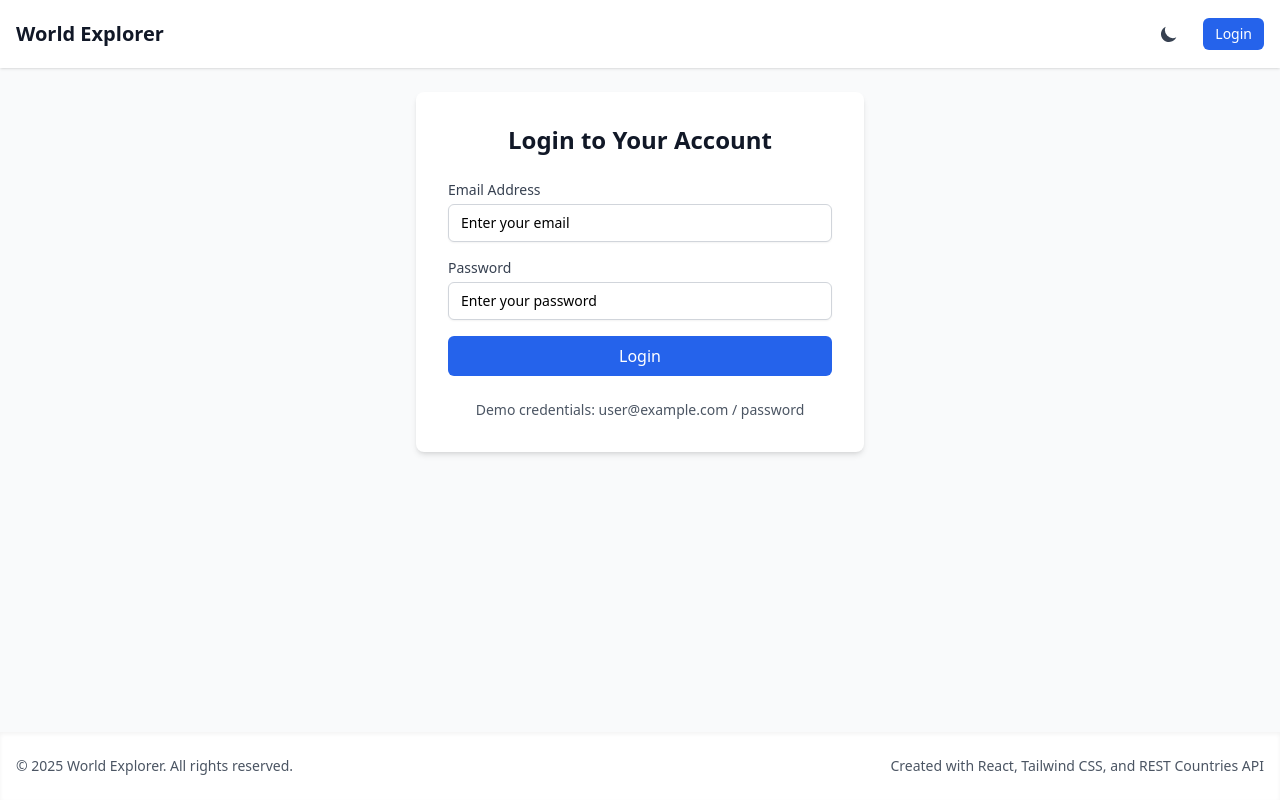
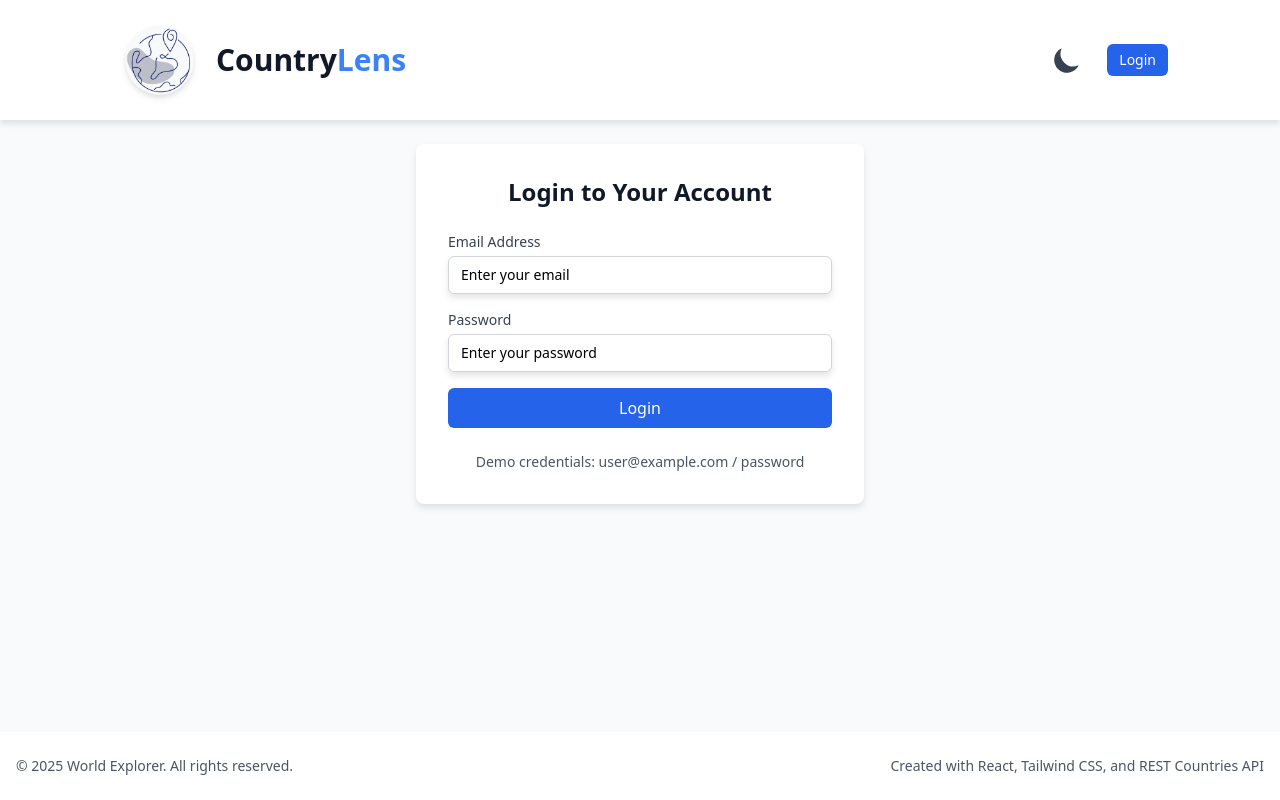
Before and after one commit to Pradi-Hub/CountryLens, a React (Vite) app in the folder country-lens/: page /login in a window 1280 px wide. Built offline with nearby package versions, Linux system fonts and the light colour scheme.

Commit message:
changes made in header

```diff
--- a/country-lens/index.html
+++ b/country-lens/index.html
@@ -2,7 +2,7 @@
 <html lang="en">
   <head>
     <meta charset="UTF-8" />
-    <link rel="icon" type="image/svg+xml" href="/vite.svg" />
+    <link rel="icon" type="image/svg+xml" href="./src/assets/countryLens2.png"/>
     <meta name="viewport" content="width=device-width, initial-scale=1.0" />
     <title>CountryLens</title>
   </head>
--- a/country-lens/src/components/countries/CountryCard.jsx
+++ b/country-lens/src/components/countries/CountryCard.jsx
@@ -26,7 +26,7 @@ const CountryCard = ({ country }) => {
     return (
         <Link
             to={`/country/${country.cca3}`}
-            className="bg-white dark:bg-gray-800 rounded-lg overflow-hidden shadow-md hover:shadow-lg transition-shadow"
+            className="bg-white dark:bg-gray-800 rounded-lg overflow-hidden shadow-light-shadow dark:shadow-dark-shadow hover:shadow-lg transform transition-all duration-300 hover:scale-105 cursor-pointer"
         >
             <div className="h-40 overflow-hidden">
                 <img
@@ -45,7 +45,7 @@ const CountryCard = ({ country }) => {
                     {user && (
                         <button
                             onClick={handleFavoriteToggle}
-                            className="text-gray-400 hover:text-yellow-500 dark:text-gray-500 dark:hover:text-yellow-400"
+                            className="text-gray-400 hover:text-yellow-500 dark:text-gray-500 dark:hover:text-yellow-400 transition-colors duration-300"
                             aria-label={isFavorite ? "Remove from favorites" : "Add to favorites"}
                         >
                             {isFavorite ? (
--- a/country-lens/src/components/layout/Footer.jsx
+++ b/country-lens/src/components/layout/Footer.jsx
@@ -4,7 +4,7 @@ const Footer = () => {
     const currentYear = new Date().getFullYear();
 
     return (
-        <footer className="bg-white dark:bg-gray-800 shadow-inner transition-colors">
+        <footer className="bg-white dark:bg-gray-800 shadow-light-shadow dark:shadow-dark-shadow transition-colors">
             <div className="container mx-auto px-4 py-6">
                 <div className="flex flex-col md:flex-row justify-between items-center">
                     <p className="text-sm text-gray-600 dark:text-gray-400">
--- a/country-lens/src/components/layout/Header.jsx
+++ b/country-lens/src/components/layout/Header.jsx
@@ -9,24 +9,33 @@ const Header = () => {
     const { user, logout } = useAuth();
 
     return (
-        <header className="bg-white shadow dark:bg-gray-800 transition-colors">
-            <div className="container mx-auto px-4 py-4 flex justify-between items-center">
-                <Link to="/" className="text-xl font-bold text-gray-900 dark:text-white">
-                    World Explorer
+        <header className="bg-white shadow-light-shadow dark:shadow-dark-shadow dark:bg-gray-800 transition-colors">
+            <div className="container mx-auto px-28 py-3 flex justify-between items-center">
+                {/* Logo and Brand Name */}
+                <Link to="/" className="flex items-center space-x-2 group">
+                    <img
+                        src="./src/assets/countryLens2.png"
+                        alt="CountryLens Logo"
+                        className="h-24 w-24 transition-all duration-300 group-hover:drop-shadow-lg drop-shadow-md"
+                    />
+                    <span className="text-3xl font-bold text-gray-900 dark:text-white drop-shadow-sm group-hover:drop-shadow-lg transition-all duration-300">
+                        Country<span className="text-blue-500 dark:text-blue-400">Lens</span>
+                    </span>
                 </Link>
+
 
                 <div className="flex items-center space-x-4">
                     <button
                         onClick={toggleTheme}
-                        className="p-2 rounded-full hover:bg-gray-100 dark:hover:bg-gray-700"
+                        className="p-2 rounded-full hover:bg-gray-100 dark:hover:bg-gray-700 transition-colors"
                         aria-label={`Switch to ${theme === 'dark' ? 'light' : 'dark'} mode`}
                     >
                         {theme === 'dark' ? (
-                            <svg xmlns="http://www.w3.org/2000/svg" className="h-5 w-5 text-yellow-300" viewBox="0 0 20 20" fill="currentColor">
+                            <svg xmlns="http://www.w3.org/2000/svg" className="h-8 w-8 text-yellow-300" viewBox="0 0 20 20" fill="currentColor">
                                 <path fillRule="evenodd" d="M10 2a1 1 0 011 1v1a1 1 0 11-2 0V3a1 1 0 011-1zm4 8a4 4 0 11-8 0 4 4 0 018 0zm-.464 4.95l.707.707a1 1 0 001.414-1.414l-.707-.707a1 1 0 00-1.414 1.414zm2.12-10.607a1 1 0 010 1.414l-.706.707a1 1 0 11-1.414-1.414l.707-.707a1 1 0 011.414 0zM17 11a1 1 0 100-2h-1a1 1 0 100 2h1zm-7 4a1 1 0 011 1v1a1 1 0 11-2 0v-1a1 1 0 011-1zM5.05 6.464A1 1 0 106.465 5.05l-.708-.707a1 1 0 00-1.414 1.414l.707.707zm1.414 8.486l-.707.707a1 1 0 01-1.414-1.414l.707-.707a1 1 0 011.414 1.414zM4 11a1 1 0 100-2H3a1 1 0 000 2h1z" clipRule="evenodd" />
                             </svg>
                         ) : (
-                            <svg xmlns="http://www.w3.org/2000/svg" className="h-5 w-5 text-gray-700" viewBox="0 0 20 20" fill="currentColor">
+                            <svg xmlns="http://www.w3.org/2000/svg" className="h-8 w-8 text-gray-700" viewBox="0 0 20 20" fill="currentColor">
                                 <path d="M17.293 13.293A8 8 0 016.707 2.707a8.001 8.001 0 1010.586 10.586z" />
                             </svg>
                         )}
@@ -34,8 +43,16 @@ const Header = () => {
 
                     {user ? (
                         <div className="flex items-center space-x-3">
-                            <Link to="/favorites" className="text-sm font-medium text-gray-700 hover:text-gray-900 dark:text-gray-300 dark:hover:text-white">
-                                Favorites
+                            <Link
+                                to="/favorites"
+                                className="text-yellow-500 hover:text-yellow-400 dark:text-yellow-400 dark:hover:text-yellow-300 transition-colors"
+                                title="Favorites"
+                            >
+                                <svg xmlns="http://www.w3.org/2000/svg" className="h-8 w-8" viewBox="0 0 20 20"
+                                     fill="currentColor">
+                                    <path
+                                        d="M9.049 2.927c.3-.921 1.603-.921 1.902 0l1.07 3.292a1 1 0 00.95.69h3.462c.969 0 1.371 1.24.588 1.81l-2.8 2.034a1 1 0 00-.364 1.118l1.07 3.292c.3.921-.755 1.688-1.54 1.118l-2.8-2.034a1 1 0 00-1.175 0l-2.8 2.034c-.784.57-1.838-.197-1.539-1.118l1.07-3.292a1 1 0 00-.364-1.118L2.98 8.72c-.783-.57-.38-1.81.588-1.81h3.461a1 1 0 00.951-.69l1.07-3.292z"/>
+                                </svg>
                             </Link>
                             <Button
                                 variant="outline"
--- a/country-lens/src/components/ui/Input.jsx
+++ b/country-lens/src/components/ui/Input.jsx
@@ -12,7 +12,7 @@ const Input = forwardRef(({
 
     const inputId = id || (label ? label.toLowerCase().replace(/\s+/g, '-') : undefined);
 
-    const baseInputClasses = 'block rounded-md border-gray-300 shadow-sm focus:border-blue-500 focus:ring-blue-500 sm:text-sm dark:bg-gray-800 dark:border-gray-700 dark:text-white';
+    const baseInputClasses = 'block rounded-md border-gray-300 shadow-light-shadow dark:shadow-dark-shadow focus:border-blue-500 focus:ring-blue-500 sm:text-sm dark:bg-gray-800 dark:border-gray-700 dark:text-white';
     const errorInputClasses = 'border-red-300 focus:border-red-500 focus:ring-red-500';
     const widthClass = fullWidth ? 'w-full' : '';
 
--- a/country-lens/src/components/ui/Select.jsx
+++ b/country-lens/src/components/ui/Select.jsx
@@ -15,7 +15,7 @@ const Select = forwardRef(({
 
     const selectId = id || (label ? label.toLowerCase().replace(/\s+/g, '-') : undefined);
 
-    const baseClasses = 'block rounded-md border-gray-300 shadow-sm focus:border-blue-500 focus:ring-blue-500 sm:text-sm dark:bg-gray-800 dark:border-gray-700 dark:text-white';
+    const baseClasses = 'block rounded-md border-gray-300 shadow-light-shadow dark:shadow-dark-shadow focus:border-blue-500 focus:ring-blue-500 sm:text-sm dark:bg-gray-800 dark:border-gray-700 dark:text-white';
     const errorClasses = 'border-red-300 focus:border-red-500 focus:ring-red-500';
     const widthClass = fullWidth ? 'w-full' : '';
 
--- a/country-lens/src/pages/CountryDetailsPage.jsx
+++ b/country-lens/src/pages/CountryDetailsPage.jsx
@@ -93,13 +93,13 @@ const CountryDetailsPage = () => {
                     </Link>
                 </div>
 
-                <div className="bg-white dark:bg-gray-800 rounded-lg shadow-md overflow-hidden">
+                <div className="bg-white dark:bg-gray-800 rounded-lg shadow-light-shadow dark:shadow-dark-shadow overflow-hidden">
                     <div className="grid grid-cols-1 md:grid-cols-2 gap-8 p-6">
                         <div className="w-full h-auto aspect-video">
                             <img
                                 src={country.flags.svg}
                                 alt={`Flag of ${country.name.common}`}
-                                className="w-full h-full object-cover rounded-lg shadow"
+                                className="w-full h-full object-cover rounded-lg shadow-light-shadow dark:shadow-dark-shadow"
                             />
                         </div>
 
@@ -169,7 +169,7 @@ const CountryDetailsPage = () => {
                                             <Link
                                                 key={border}
                                                 to={`/country/${border}`}
-                                                className="px-4 py-1 bg-gray-100 dark:bg-gray-700 text-gray-800 dark:text-gray-300 rounded-md shadow-sm hover:bg-gray-200 dark:hover:bg-gray-600 transition-colors"
+                                                className="px-4 py-1 bg-gray-100 dark:bg-gray-700 text-gray-800 dark:text-gray-300 rounded-md shadow-light-shadow dark:shadow-dark-shadow hover:bg-gray-200 dark:hover:bg-gray-600 transition-colors"
                                             >
                                                 {border}
                                             </Link>
--- a/country-lens/src/pages/FavoritesPage.jsx
+++ b/country-lens/src/pages/FavoritesPage.jsx
@@ -29,7 +29,7 @@ const FavoritesPage = () => {
                 </h1>
 
                 {favorites.length === 0 ? (
-                    <div className="text-center py-12 bg-white dark:bg-gray-800 rounded-lg shadow-md">
+                    <div className="text-center py-12 bg-white dark:bg-gray-800 rounded-lg shadow-light-shadow dark:shadow-dark-shadow">
                         <p className="text-gray-700 dark:text-gray-300 mb-4">
                             You haven't added any countries to your favorites yet.
                         </p>
@@ -42,7 +42,7 @@ const FavoritesPage = () => {
                         {favorites.map(country => (
                             <div
                                 key={country.cca3}
-                                className="bg-white dark:bg-gray-800 rounded-lg overflow-hidden shadow-md hover:shadow-lg transition-shadow"
+                                className="bg-white dark:bg-gray-800 rounded-lg overflow-hidden shadow-light-shadow dark:shadow-dark-shadow hover:shadow-lg transition-shadow"
                             >
                                 <Link to={`/country/${country.cca3}`}>
                                     <div className="h-40 overflow-hidden">
--- a/country-lens/src/pages/LoginPage.jsx
+++ b/country-lens/src/pages/LoginPage.jsx
@@ -36,7 +36,7 @@ const LoginPage = () => {
     return (
         <Layout>
             <div className="max-w-md mx-auto">
-                <div className="bg-white dark:bg-gray-800 rounded-lg shadow-md p-8">
+                <div className="bg-white dark:bg-gray-800 rounded-lg shadow-light-shadow dark:shadow-dark-shadow p-8">
                     <h1 className="text-2xl font-bold text-gray-900 dark:text-white mb-6 text-center">
                         Login to Your Account
                     </h1>
--- a/country-lens/tailwind.config.js
+++ b/country-lens/tailwind.config.js
@@ -28,7 +28,9 @@ export default {
                 titleFont: ['Montserrat', 'sans-serif'],
             },
             boxShadow: {
-                shadowOne: '10px 10px 19px #1c1e22, -10px -10px 19px #262a2e',
+                //shadowOne: '10px 10px 19px #1c1e22, -10px -10px 19px #262a2e',
+                'light-shadow': '0px 4px 6px rgba(0, 0, 0, 0.1)', // Light shadow for white bg
+                'dark-shadow': '0px 4px 6px rgba(0, 0, 0, 0.3)', // Dark shadow for dark bg
             },
         },
     },
```
Also changed, not shown: country-lens/src/assets/countryLens.png (added), country-lens/src/assets/countryLens2.png (added).
